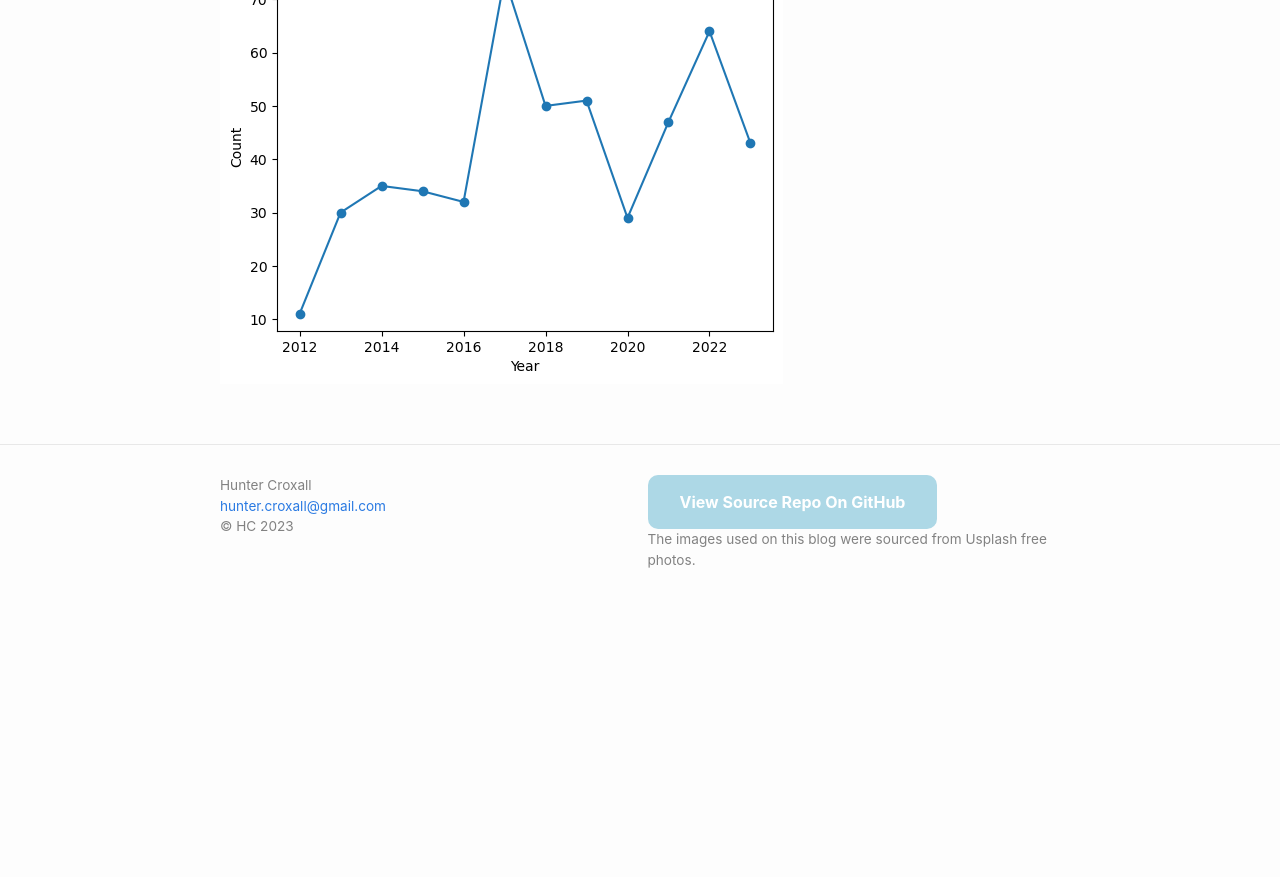
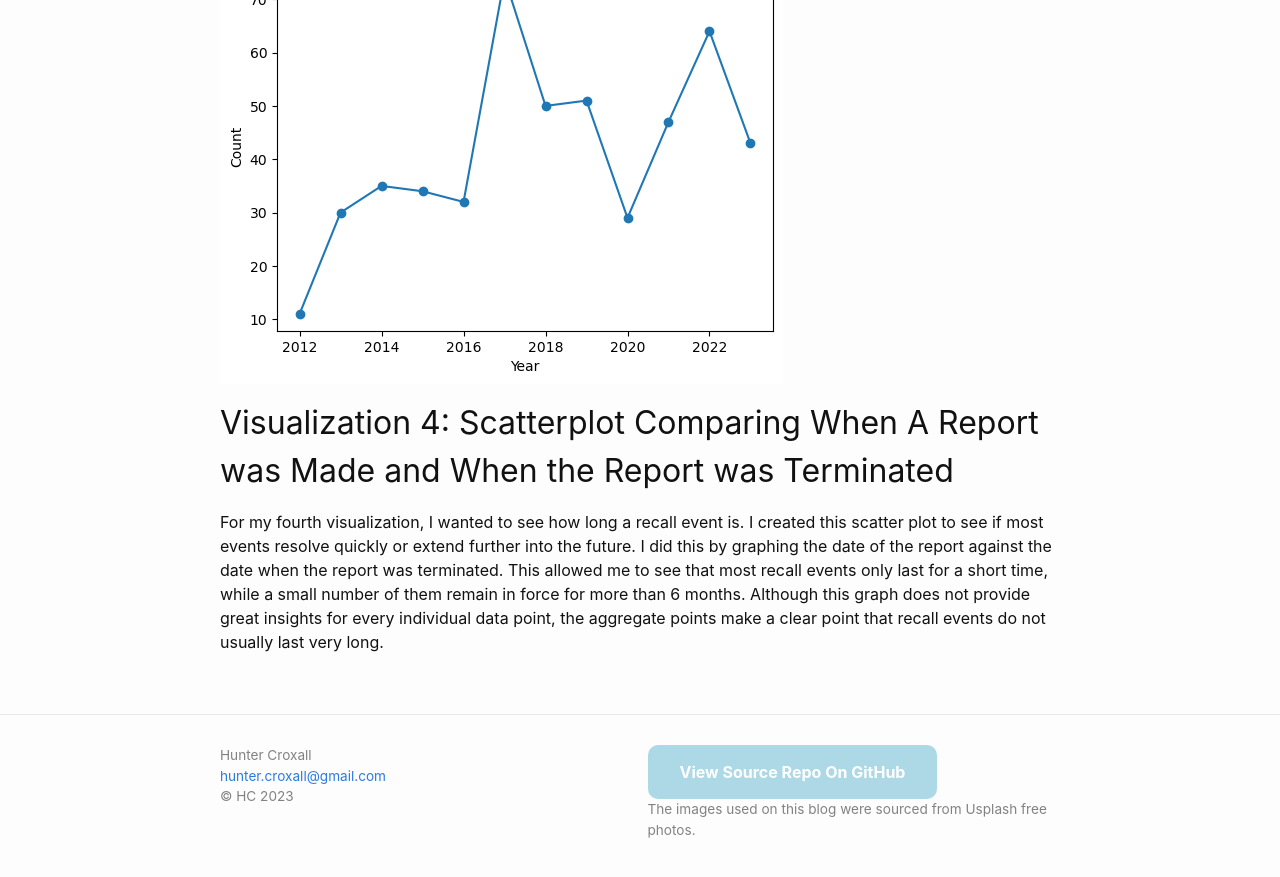
Before and after one commit to huntercroxall/huntercroxall.github.io, a Jekyll site: the page built from _posts/2023-12-12-data-analysis-stat386.md, in a window 1280 px wide and 900 px high, scrolled down 2571 px. Shown: the top 877 px of the window. Built offline with Jekyll 4.4.1, drawn with Linux system fonts in a browser that asks for light colours; comment, search, counter and statistics services are not loaded; before the commit the page ends 3201 px from its top, so only the background shows below that; some of the changed text lies outside the part shown.

Commit message:
Started Vis 4 2023-12-12-data-analysis-stat386.md

```diff
--- a/_posts/2023-12-12-data-analysis-stat386.md
+++ b/_posts/2023-12-12-data-analysis-stat386.md
@@ -26,3 +26,7 @@ For my second visualization, I wanted to see where the majority of the the recal
 For my third visualization, I wanted to see which year has seen the most recall events since 2012. Interestingly, a major spike occurred in 2017 for reasons I don't know. I also noticed that after the increase in recalls after 2017, the number of recall events remained substantially higher than the years prior to 2017.
 
 ![Look at this wonderful graph!](/assets/images/line_graph.png "Line Graph by Year")
+
+
+## Visualization 4: Scatterplot Comparing When A Report was Made and When the Report was Terminated
+For my fourth visualization, I wanted to see how long a recall event is. I created this scatter plot to see if most events resolve quickly or extend further into the future. I did this by graphing the date of the report against the date when the report was terminated. This allowed me to see that most recall events only last for a short time, while a small number of them remain in force for more than 6 months. Although this graph does not provide great insights for every individual data point, the aggregate points make a clear point that recall events do not usually last very long.
```
